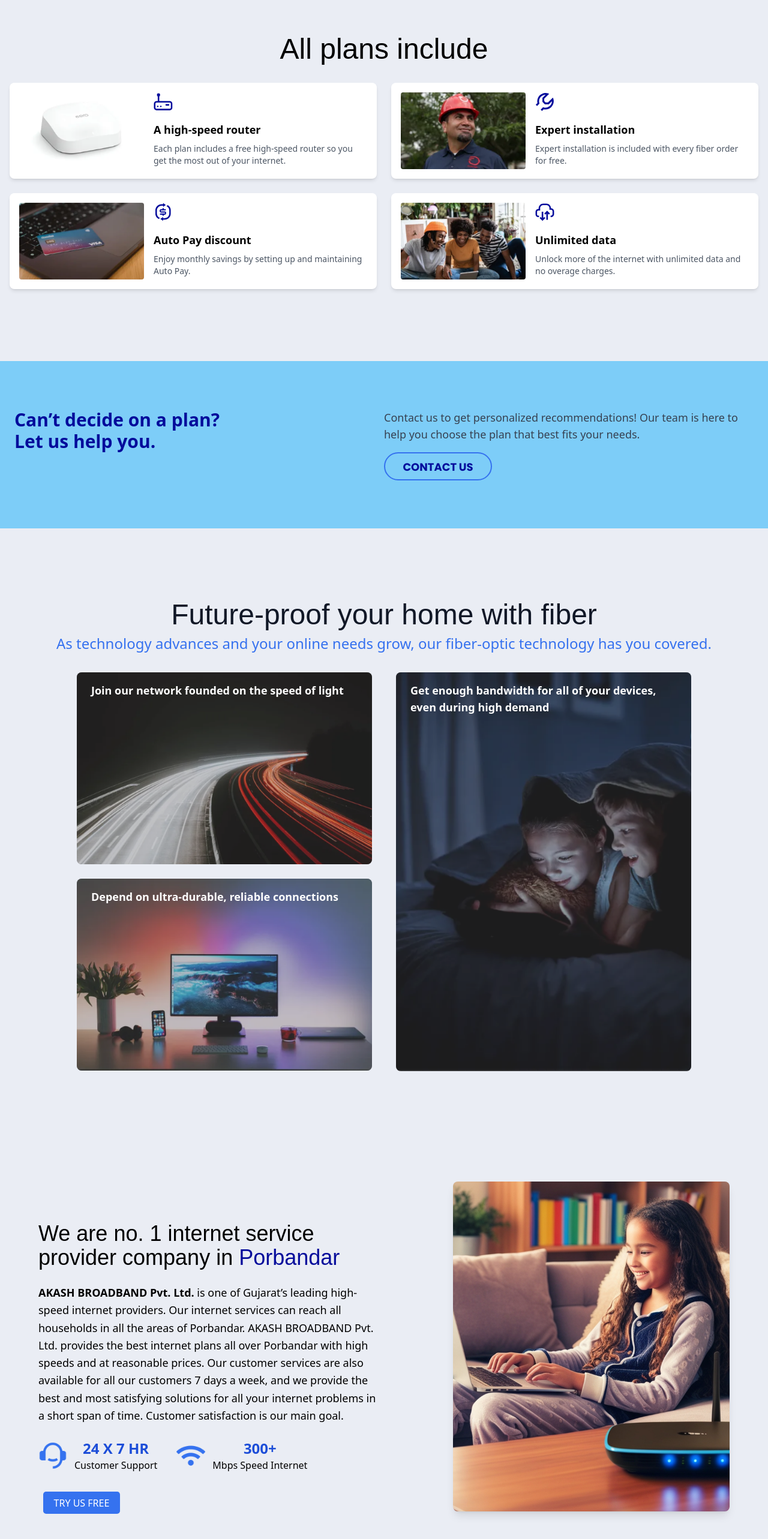
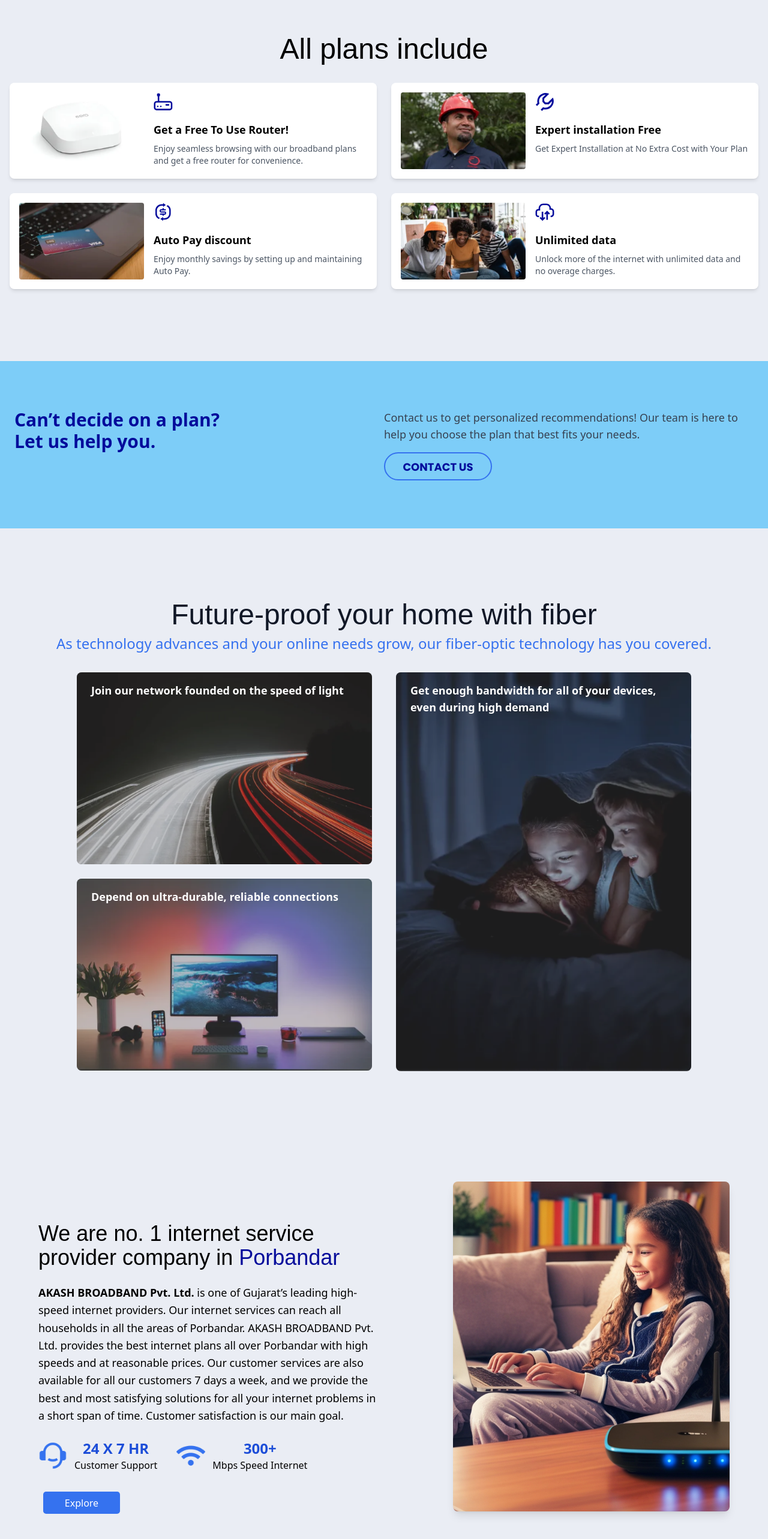
Before and after one commit to artifice7/BroadBand, a React (Vite) app in the folder broadband/: page / in a window 1280 px wide. Shown: the part 2862-5428 px from the top of the page at 60% size. Built offline with nearby package versions, Linux system fonts and the light colour scheme; a web font is replaced by a local one.

Commit message:
normal change

```diff
--- a/broadband/src/Home/InfoSection.jsx
+++ b/broadband/src/Home/InfoSection.jsx
@@ -64,7 +64,7 @@ const InfoSection = () => {
           </div>
         </div>
         <div data-aos="fade-up" data-aos-delay="600">
-        <Button1 onClick={() => window.location.href = 'tel:+9624340302'}>TRY US FREE</Button1>
+        <Button1 onClick={() => window.location.href = 'tel:+9624340302'}>Explore</Button1>
         </div>
       </div>
 
--- a/broadband/src/Home/PlansInfo.jsx
+++ b/broadband/src/Home/PlansInfo.jsx
@@ -1,16 +1,16 @@
 const PlansInfo = () => {
   const plans = [
     {
-      title: "A high-speed router",
+      title: "Get a Free To Use Router!",
       description:
-        "Each plan includes a free high-speed router so you get the most out of your internet.",
+        "Enjoy seamless browsing with our broadband plans and get a free router for convenience.",
       icon: "/all_plans/router.svg",
       image: "/plan-1.png",
     },
     {
-      title: "Expert installation",
+      title: "Expert installation Free",
       description:
-        "Expert installation is included with every fiber order for free.",
+        "Get Expert Installation at No Extra Cost with Your Plan",
       icon: "/all_plans/installation.svg",
       image: "/plan-2.png",
     },
```
